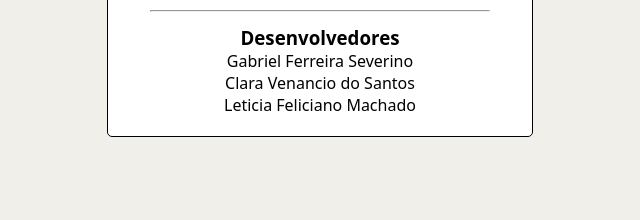
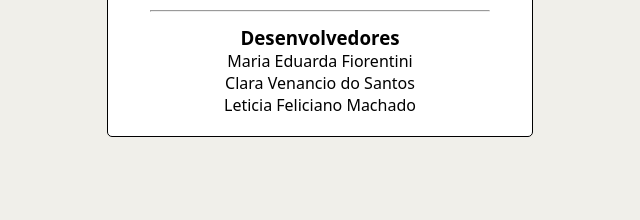
Before and after one commit to L33hxfm/TCC, a plain HTML site: page sobre.html in a window 1280 px wide. Shown: the part 446-666 px from the top of the page, 320-960 px from the left. Drawn offline with nearby package versions, Linux system fonts and the light colour scheme.

Commit message:
Update sobre.html

```diff
--- a/sobre.html
+++ b/sobre.html
@@ -224,7 +224,7 @@
                 </h3>
 
                 <p>
-                    Gabriel Ferreira Severino
+                   Maria Eduarda Fiorentini
                 </p>
 
                 <p>
```
